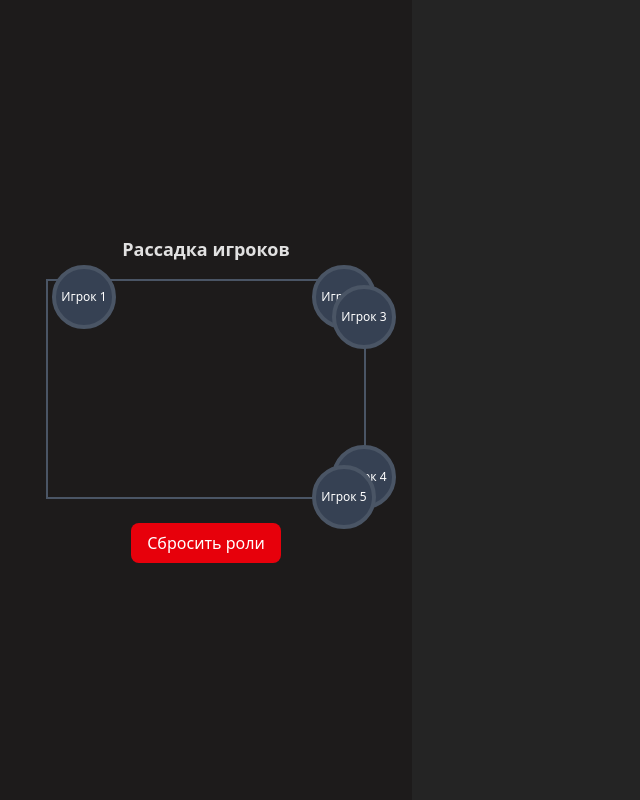
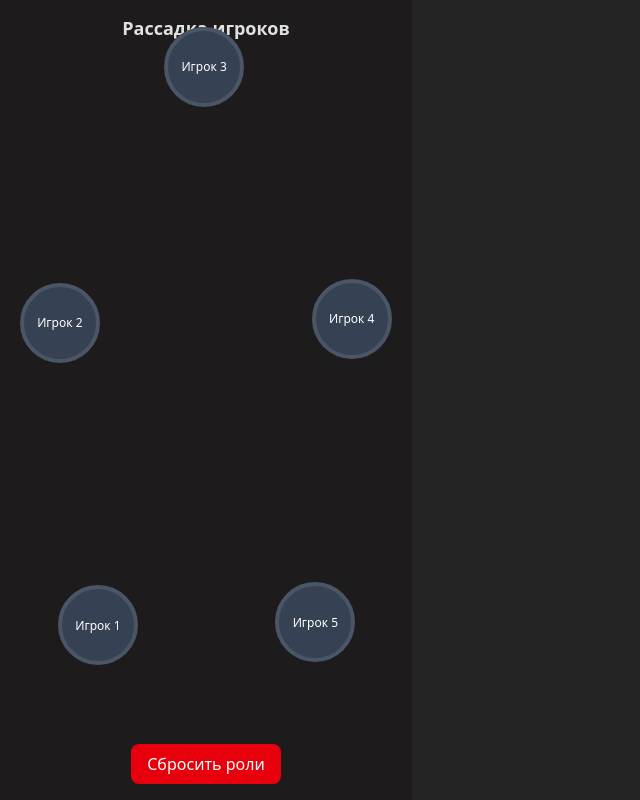
Before and after one commit to oldblacktree/clocktower, a React (Vite) app: page /table in a window 1280 px wide. Shown: the whole page, without its empty margins (0-640 px from the left). Built offline with nearby package versions, Linux system fonts and the light colour scheme.

Commit message:
better in /table

```diff
--- a/src/pages/table.jsx
+++ b/src/pages/table.jsx
@@ -1,4 +1,4 @@
-import { useState, useMemo } from "react";
+import { useState, useMemo, useEffect } from "react";
 
 export default function Table({ playerCount, playersRoles, setPlayersRoles }) {
   const [selectedPlayer, setSelectedPlayer] = useState(null);
@@ -30,57 +30,71 @@ export default function Table({ playerCount, playersRoles, setPlayersRoles }) {
   const resetAssignments = () =>
     setPlayersRoles((prev) => prev.map((r) => ({ ...r, playerNumber: null })));
 
-  // Генерация позиций по сторонам прямоугольника
-  const width = 300; // ширина прямоугольника
-  const height = 200; // высота прямоугольника
-  const margin = 20; // отступы от углов
+  // размеры овала (адаптированы под экран телефона 1080x2400)
+  const radiusX = 330; // ширина (чуть меньше половины экрана)
+  const radiusY = 150; // высота (вытянут вверх)
 
-  const positions = [];
-  if (playerCount === 1) {
-    positions.push({ x: width / 2, y: 0 });
-  } else {
-    const perSide = Math.ceil(playerCount / 4);
+  // === РАВНОМЕРНОЕ распределение точек по длине эллипса ===
+  const generateEvenlySpacedPoints = (n) => {
+    const steps = 500; // дискретизация для приближения длины
+    const angles = Array.from(
+      { length: steps + 1 },
+      (_, i) => (i * 2 * Math.PI) / steps
+    );
 
-    // Верх
-    for (let i = 0; i < perSide && positions.length < playerCount; i++) {
-      positions.push({
-        x: margin + ((width - 2 * margin) * i) / (perSide - 1),
-        y: 0,
-      });
+    // длина малых дуг
+    const ds = [];
+    let totalLength = 0;
+    for (let i = 0; i < steps; i++) {
+      const t1 = angles[i];
+      const t2 = angles[i + 1];
+      const dx = radiusX * (Math.cos(t2) - Math.cos(t1));
+      const dy = radiusY * (Math.sin(t2) - Math.sin(t1));
+      const d = Math.sqrt(dx * dx + dy * dy);
+      ds.push(d);
+      totalLength += d;
     }
 
-    // Правый
-    for (let i = 0; i < perSide && positions.length < playerCount; i++) {
-      positions.push({
-        x: width,
-        y: margin + ((height - 2 * margin) * i) / (perSide - 1),
-      });
+    // равномерное распределение точек по длине
+    const segmentLength = totalLength / n;
+    const points = [];
+    let currentLength = 0;
+    let target = segmentLength / 2; // чтобы 1-й игрок был снизу
+
+    for (let i = 0; i < steps; i++) {
+      currentLength += ds[i];
+      if (currentLength >= target) {
+        const angle = angles[i];
+        points.push({
+          x: radiusX * Math.cos(angle),
+          y: radiusY * Math.sin(angle),
+        });
+        target += segmentLength;
+      }
     }
 
-    // Низ
-    for (let i = perSide - 1; i >= 0 && positions.length < playerCount; i--) {
-      positions.push({
-        x: margin + ((width - 2 * margin) * i) / (perSide - 1),
-        y: height,
-      });
-    }
+    return points;
+  };
 
-    // Левый
-    for (let i = perSide - 1; i >= 0 && positions.length < playerCount; i--) {
-      positions.push({
-        x: 0,
-        y: margin + ((height - 2 * margin) * i) / (perSide - 1),
-      });
-    }
-  }
+  const circlePositions = useMemo(
+    () => generateEvenlySpacedPoints(playerCount),
+    [playerCount]
+  );
+
+  // вращаем, чтобы первый игрок был снизу
+  const rotatedPositions = circlePositions.map((pos) => ({
+    x: pos.x * Math.cos(Math.PI / 2) - pos.y * Math.sin(Math.PI / 2),
+    y: pos.x * Math.sin(Math.PI / 2) + pos.y * Math.cos(Math.PI / 2),
+  }));
 
   return (
     <div className="flex flex-col items-center justify-center h-full relative p-4">
       <h1 className="text-xl font-bold mb-4">Рассадка игроков</h1>
 
-      {/* Контейнер прямоугольника */}
-      <div className="relative w-[320px] h-[220px] border-2 border-gray-600">
-        {positions.map((pos, i) => {
+      {/* Игровой овал */}
+      <div className="relative w-[360px] h-[770px] flex items-center justify-center">
+        {/* Игроки */}
+        {rotatedPositions.map((pos, i) => {
           const playerNum = i + 1;
           const role = getRoleForPlayer(playerNum);
 
@@ -88,15 +102,15 @@ export default function Table({ playerCount, playersRoles, setPlayersRoles }) {
             <div
               key={playerNum}
               onClick={() => openRolePicker(i)}
-              className={`absolute w-16 h-16 rounded-full border-4 cursor-pointer flex items-center justify-center transition
+              className={`absolute w-20 h-20 rounded-full border-4 cursor-pointer flex items-center justify-center transition
                 ${
                   role
                     ? "border-green-400 bg-gray-800"
                     : "border-gray-600 bg-gray-700 hover:border-yellow-400"
                 }`}
               style={{
-                left: pos.x - 32 / 2, // центрируем кружок
-                top: pos.y - 32 / 2,
+                left: `calc(50% + ${pos.x}px - 2.5rem)`,
+                top: `calc(50% + ${pos.y}px - 2rem)`,
               }}
             >
               {role ? (
@@ -141,7 +155,7 @@ export default function Table({ playerCount, playersRoles, setPlayersRoles }) {
                   <div
                     key={role.id}
                     onClick={() => handleSelectRole(role)}
-                    className="w-16 h-16 rounded-full overflow-hidden border-2 border-transparent hover:border-yellow-400 transition cursor-pointer bg-[#23343b]"
+                    className="w-20 h-20 rounded-full overflow-hidden border-2 border-transparent hover:border-yellow-400 transition cursor-pointer bg-[#23343b]"
                   >
                     <img
                       src={`${import.meta.env.BASE_URL}/assets/roles/${
```
